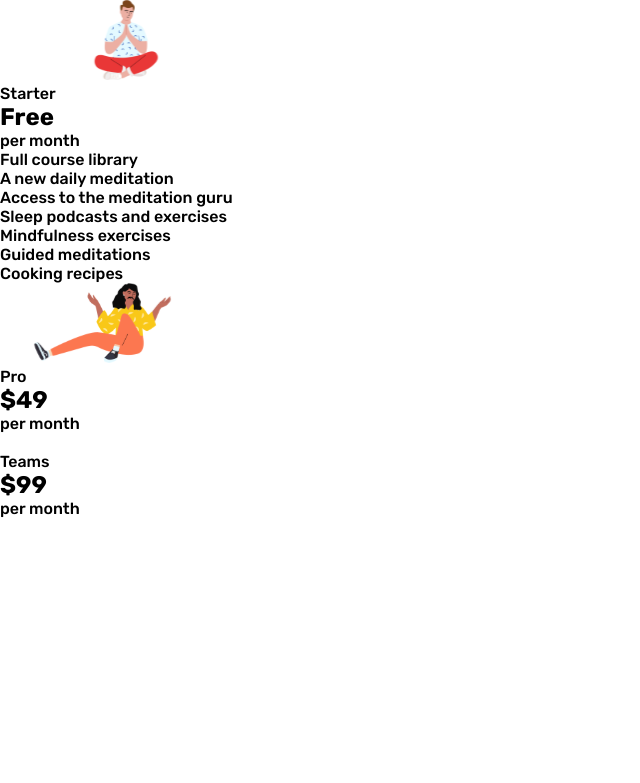
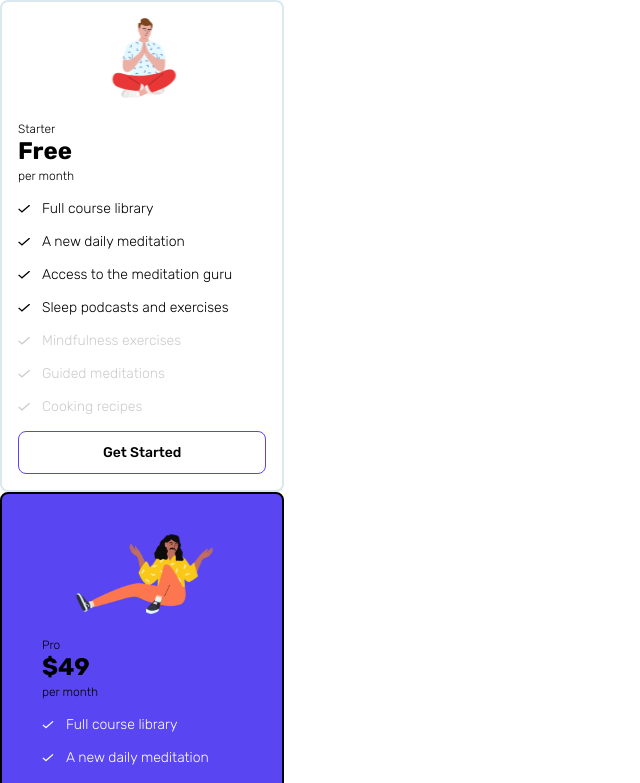
Before and after one commit to davidhurtadodev/nuwe-cards, a React (Create React App) app: page / in a window 1280 px wide. Shown: the top 783 px of the page, without its empty margins (0-640 px from the left). Built offline with nearby package versions, Linux system fonts and the light colour scheme.

Commit message:
feat classnames library refactor classnames of components

```diff
--- a/package.json
+++ b/package.json
@@ -10,6 +10,7 @@
     "@types/node": "^16.18.3",
     "@types/react": "^18.0.24",
     "@types/react-dom": "^18.0.8",
+    "classnames": "^2.3.2",
     "react": "^18.2.0",
     "react-dom": "^18.2.0",
     "react-scripts": "5.0.1",
--- a/src/index.scss
+++ b/src/index.scss
@@ -1,7 +1,9 @@
+@use './mixin.scss' as mixin;
 @import url('https://fonts.googleapis.com/css2?family=Rubik:wght@300;500;700&display=swap');
 
 * {
   margin: 0;
   padding: 0;
   font-family: 'Rubik', sans-serif;
+  box-sizing: border-box;
 }
--- a/src/mixin.scss
+++ b/src/mixin.scss
@@ -1,3 +1,4 @@
 $primary-color: #5a45f2;
 $white-color: #fff;
 $black-color: #000;
+$gray-color: #5f6974;
--- a/src/ui/AppUI/AppUI.tsx
+++ b/src/ui/AppUI/AppUI.tsx
@@ -1,6 +1,7 @@
 import { Card } from '../Card';
 import { CardHeader } from '../CardHeader/';
 import { CardBody } from '../CardBody';
+import { Button } from '../Button';
 
 import freeImg from '../../assets/free.svg';
 import proImg from '../../assets/pro.svg';
@@ -15,16 +16,25 @@ interface AppUIProps {
 export const AppUI = ({ starterServices }: AppUIProps): JSX.Element => {
   return (
     <div className="app-ui">
-      <Card>
+      <Card starter>
         <CardHeader
           planName="Starter"
           price="Free"
           img={freeImg}
           altImg="Free"
         />
-        <CardBody services={starterServices} />
+        <CardBody starter services={starterServices} />
+        <Button card starter>
+          Get Started
+        </Button>
       </Card>
-      <CardHeader planName="Pro" price="$49" img={proImg} altImg="Pro" />
+      <Card pro>
+        <CardHeader planName="Pro" price="$49" img={proImg} altImg="Pro" />
+        <CardBody pro services={starterServices} />
+        <Button card pro>
+          Get Started
+        </Button>
+      </Card>
       <CardHeader planName="Teams" price="$99" />
     </div>
   );
--- /dev/null
+++ b/src/ui/Button/Button.scss
@@ -0,0 +1,22 @@
+@use '../../mixin.scss' as mixin;
+.button {
+  text-align: center;
+  font-weight: 500;
+  font-size: 14px;
+}
+
+.card__button {
+  width: 100%;
+  border-radius: 8px;
+  padding: 12px 0;
+  border: 0;
+}
+
+.card__button--starter {
+  background: mixin.$white-color;
+  border: 1px solid mixin.$primary-color;
+}
+.card__button--pro {
+  background: mixin.$black-color;
+  color: mixin.$white-color;
+}
--- a/src/ui/Button/Button.tsx
+++ b/src/ui/Button/Button.tsx
@@ -1,7 +1,24 @@
+import './Button.scss';
+import classNames from 'classnames';
 interface ButtonProps {
   children?: React.ReactNode;
-  classes: string;
+  card?: boolean;
+  pro?: boolean;
+  starter?: boolean;
+  teams?: boolean;
 }
-export const Button = ({ children, classes }: ButtonProps): JSX.Element => {
-  return <button className={`button ${classes}`}>{children}</button>;
+export const Button = ({
+  children,
+  pro,
+  starter,
+  teams,
+  card,
+}: ButtonProps): JSX.Element => {
+  const buttonClasses = classNames('button', {
+    card__button: card,
+    'card__button--starter': starter && card,
+    'card__button--pro': pro && card,
+    'card__button--teams': teams && card,
+  });
+  return <button className={buttonClasses}>{children}</button>;
 };
--- /dev/null
+++ b/src/ui/Card/Card.scss
@@ -0,0 +1,18 @@
+@use '../../mixin.scss' as mixin;
+
+.card {
+  border: 2px solid;
+  max-width: 284.33px;
+  border-radius: 8px;
+}
+
+.card--starter {
+  border-color: #dae9ef;
+  padding: 16px;
+}
+
+.card--pro {
+  border-color: mixin.$black-color;
+  padding: 40px;
+  background-color: mixin.$primary-color;
+}
--- a/src/ui/Card/Card.tsx
+++ b/src/ui/Card/Card.tsx
@@ -1,7 +1,25 @@
+import './Card.scss';
+import classNames from 'classnames';
+
 interface CardProps {
   children: React.ReactNode;
+
+  starter?: boolean;
+  pro?: boolean;
+  teams?: boolean;
 }
 
-export const Card = ({ children }: CardProps): JSX.Element => {
-  return <div className="card">{children}</div>;
+export const Card = ({
+  children,
+  starter,
+  pro,
+  teams,
+}: CardProps): JSX.Element => {
+  const cardClasses = classNames('card', {
+    'card--starter': starter,
+    'card--pro': pro,
+    'card--teams': teams,
+  });
+
+  return <div className={cardClasses}>{children}</div>;
 };
--- /dev/null
+++ b/src/ui/CardBody/CardBody.scss
@@ -0,0 +1,43 @@
+@use '../../mixin.scss' as mixin;
+.card__list {
+  list-style-type: none;
+  // padding-left: 10px;
+  margin-bottom: 16px;
+}
+.card__li {
+  position: relative;
+  font-weight: 300;
+  font-size: 14px;
+  margin-bottom: 16px;
+  // background-image: url(../../assets/icons/Vector.svg);
+  // background-position: 0 0;
+  // background-repeat: no-repeat;
+  // padding-left: 10px;
+  margin-left: 24px;
+}
+.card__li-starter--inactive {
+  opacity: 0.2;
+}
+.card__li-pro--inactive {
+  opacity: 0.5;
+  color: mixin.$white-color;
+}
+.card__li-pro {
+  color: mixin.$white-color;
+}
+
+.card__li:before {
+  content: '';
+  position: absolute;
+  background-image: url(../../assets/icons/Vector.svg);
+  background-size: cover;
+  background-position: center;
+  left: -24px;
+  top: 50%;
+  transform: translateY(-50%);
+  width: 11.73px;
+  height: 8.94px;
+}
+.card__li-pro.card__li::before {
+  background-image: url('../../assets/icons/Vector-white.svg');
+}
--- a/src/ui/CardBody/CardBody.tsx
+++ b/src/ui/CardBody/CardBody.tsx
@@ -1,16 +1,31 @@
+import './CardBody.scss';
+import classNames from 'classnames';
 interface CardBodyProps {
+  starter?: boolean;
+  pro?: boolean;
+  teams?: boolean;
   services: {
     name: string;
     included: boolean;
   }[];
 }
 
-export const CardBody = ({ services }: CardBodyProps) => {
+export const CardBody = ({ services, starter, pro, teams }: CardBodyProps) => {
   return (
-    <div className="card-body">
-      <ul className="card-body__list">
+    <div className="card__body">
+      <ul className="card__list">
         {services.map((service) => {
-          return <li className="card-body__li">{service.name}</li>;
+          const cardLiClasses = classNames('card__li', {
+            'card__li-starter--inactive card__li-starter':
+              !service.included && starter,
+            'card__li-teams--inactive card__li-teams':
+              !service.included && teams,
+            'card__li-pro--inactive card__li-pro': !service.included && pro,
+            'card__li-starter': service.included && starter,
+            'card__li-teams': service.included && teams,
+            'card__li-pro': service.included && pro,
+          });
+          return <li className={cardLiClasses}>{service.name}</li>;
         })}
       </ul>
     </div>
--- /dev/null
+++ b/src/ui/CardHeader/CardHeader.scss
@@ -0,0 +1,23 @@
+@use '../../mixin.scss' as mixin;
+
+.card__img-container {
+  margin-bottom: 16px;
+}
+
+.plan-wrapper__name {
+  font-size: 12px;
+  font-weight: 300;
+}
+
+.plan-wrapper__price {
+  font-weight: 700;
+  font-size: 24px;
+}
+.plan-wrapper__time {
+  font-weight: 300;
+  font-size: 12px;
+}
+
+.card__plan-wrapper {
+  margin-bottom: 16px;
+}
--- a/src/ui/CardHeader/CardHeader.tsx
+++ b/src/ui/CardHeader/CardHeader.tsx
@@ -1,8 +1,14 @@
+import './CardHeader.scss';
+import classNames from 'classnames';
+
 interface CardHeaderProps {
   img?: any;
   altImg?: any;
   planName: string;
   price: string;
+  starter?: boolean;
+  pro?: boolean;
+  teams?: boolean;
 }
 
 export const CardHeader = ({
@@ -10,13 +16,21 @@ export const CardHeader = ({
   altImg,
   planName,
   price,
+  starter,
+  pro,
+  teams,
 }: CardHeaderProps): JSX.Element => {
+  const cardPlanWrapper = classNames('plan-wrapper card__plan-wrapper', {
+    'card__plan-wrapper--pro': pro,
+    'card__plan-wrapper--starter': starter,
+    'card__plan-wrapper--teams': teams,
+  });
   return (
-    <div className="card-header">
-      <div className="card-header__img-container">
+    <div className="card__header">
+      <div className="card__img-container">
         <img src={img} alt={altImg} />
       </div>
-      <div className="plan-wrapper">
+      <div className={cardPlanWrapper}>
         <span className="plan-wrapper__name">{planName}</span>
         <h2 className="plan-wrapper__price">{price}</h2>
         <span className="plan-wrapper__time">per month</span>
```
Also changed, not shown: src/assets/icons/Vector-white.svg (added), 1 other file (tests, documents, lock files or other folders).
